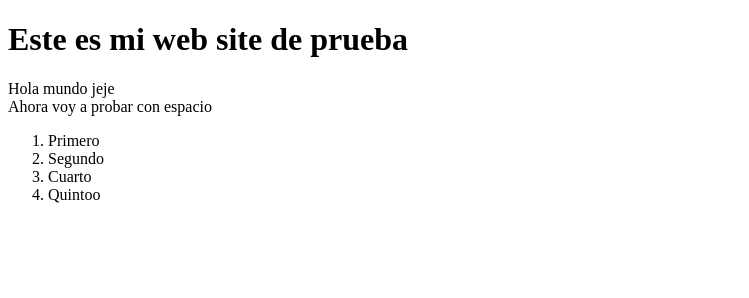
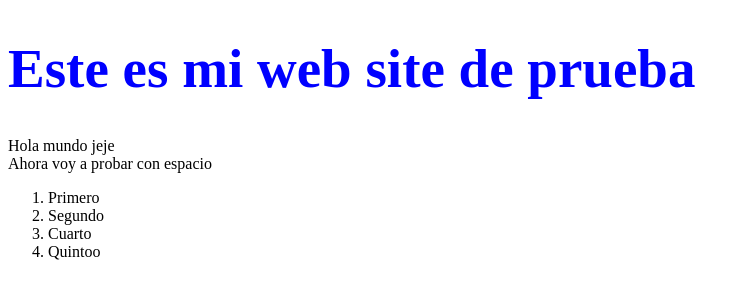
Before and after one commit to juanrobayo97/Proyecto1, a plain HTML site: page prueba.html in a window 1280 px wide. Shown: the whole page, without its empty margins (0-749 px from the left). Drawn offline with Linux system fonts and the light colour scheme.

Commit message:
Cambiar el estilo h1

```diff
--- a/prueba.html
+++ b/prueba.html
@@ -1,7 +1,14 @@
 <!DOCTYPE html>
 <html lang="en">
     <head>
-    <title>Pruebita</title>
+        <title>Pruebita</title>
+        <style>
+            h1 {
+                font-size: 55px;
+                color: blue;
+            }
+        </style>
+    </head>
     <body>
         <h1>Este es mi web site de prueba</h1>
         <div>Hola mundo jeje </div>
@@ -13,5 +20,4 @@
             <li>Quintoo</li>
         </ol>
     </body>
-    </head>
 </html>
```
